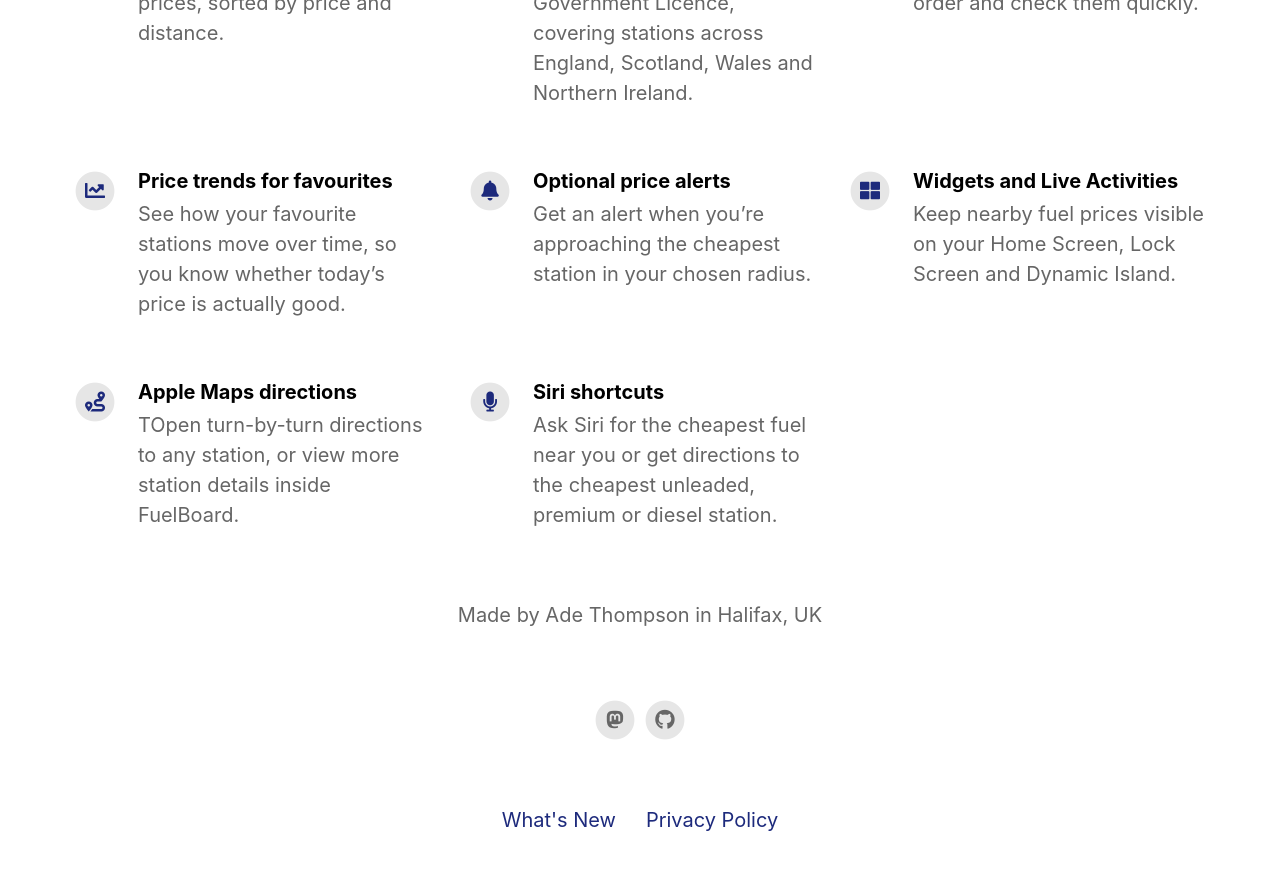
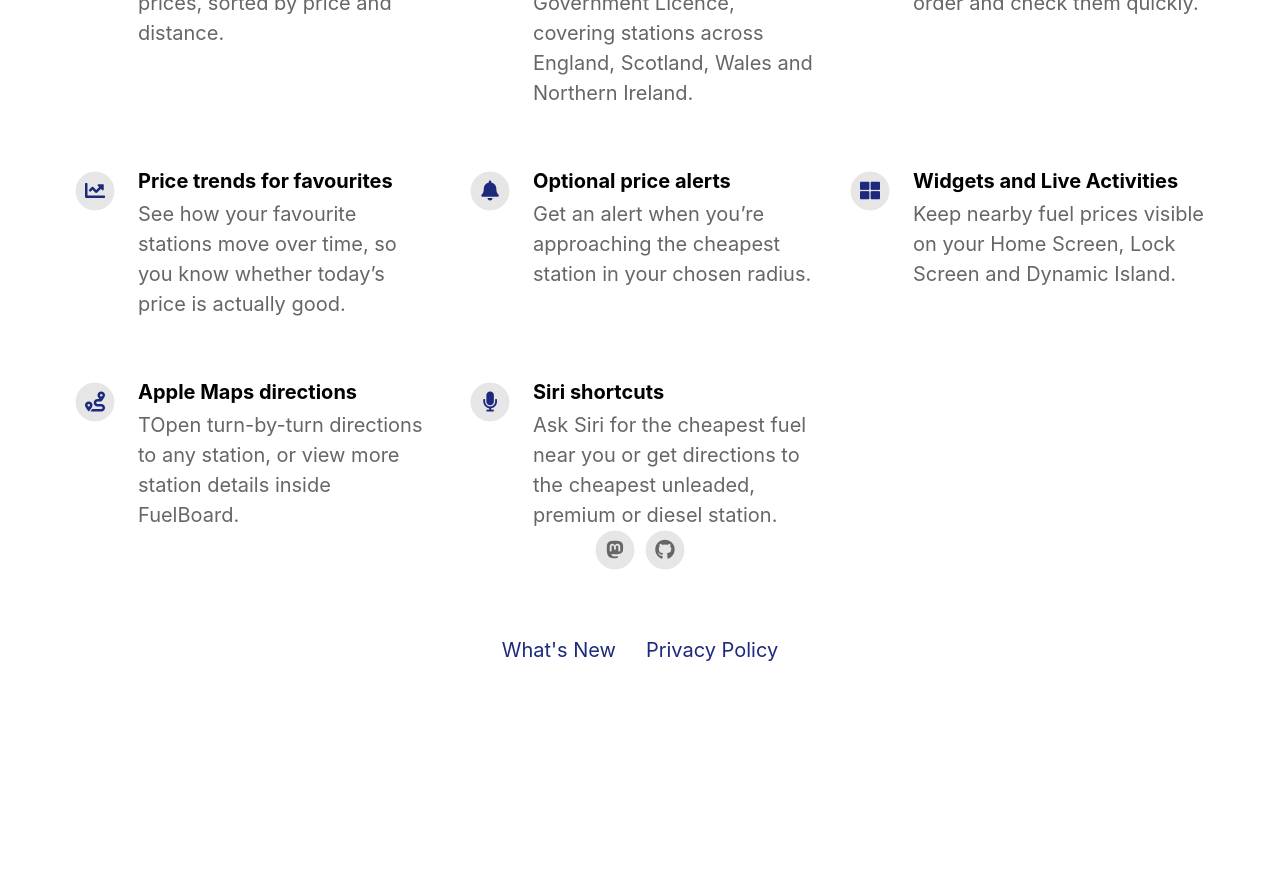
Before and after one commit to aptonline/fuelboard, a Jekyll site: the page built from index.html, in a window 1280 px wide and 900 px high, scrolled down 1184 px. Shown: the top 870 px of the window. Built offline with Jekyll 4.4.1, drawn with Linux system fonts in a browser that asks for light colours; nearby versions of some CDN libraries; after the commit the page ends 1914 px from its top, so only the background shows below that.

Commit message:
Update _config.yml
removed about me info

```diff
--- a/_config.yml
+++ b/_config.yml
@@ -20,9 +20,9 @@ enable_smart_app_banner                   : true
 
 
 # Information About Yourself
-your_name                                 : Ade Thompson
+your_name                                 :
 your_link                                 :
-your_city                                 : Halifax, UK
+your_city                                 :
 email_address                             :
 linkedin_username                         :
 linkedin_company                          :
```
